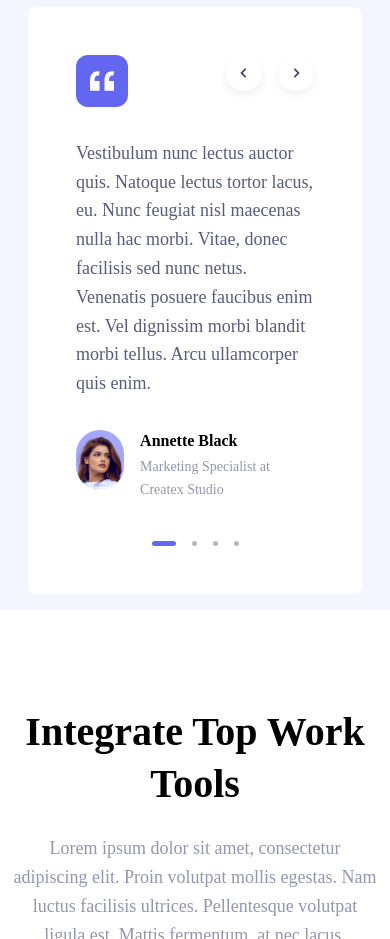
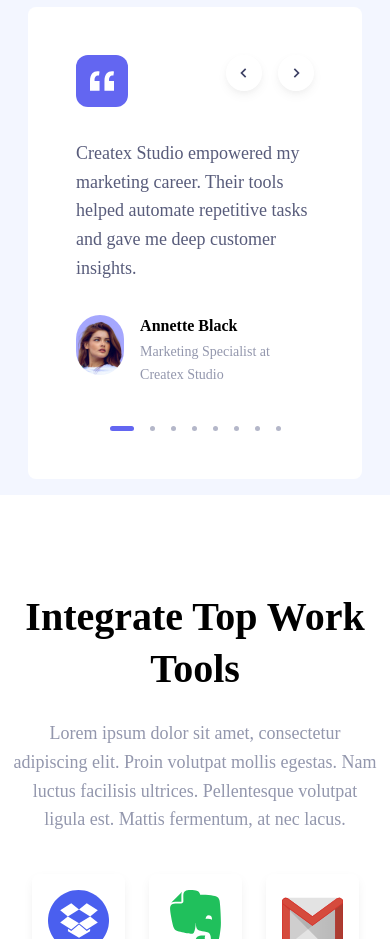
Before and after one commit to sathishvisar/react-silicon-landing, a React (Create React App) app: page / in a window 390 px wide. Shown: the part 7440-8379 px from the top of the page. Built offline with nearby package versions, Linux system fonts and the light colour scheme.

Commit message:
[fix] hero section animation fix

```diff
--- a/src/components/organisms/HeroSection/index.tsx
+++ b/src/components/organisms/HeroSection/index.tsx
@@ -32,7 +32,7 @@ const HeroSection: React.FC = () => {
   return (<>
     <section className="relative pt-24 bg-contain bg-right bg-no-repeat -z-10">
       <div className="container mx-auto flex justify-between grid grid-cols-12">
-        <div className="col-span-12 xl:col-span-5 flex-wrap h-full pt-5 mt-4">
+        <div className="col-span-12 lg:col-span-7 xl:col-span-6 flex-wrap h-full pt-5 mt-4">
           <div className="w-full px-4 lg:px-0">
             <div className="flex-1 text-center lg:text-left">
               <Display variant="d4" className="mb-8 pt-5">
@@ -66,7 +66,7 @@ const HeroSection: React.FC = () => {
             </div>
           </div>
         </div>
-        <div className="col-span-7 flex h-full -mt-8 hidden lg:block"
+        <div className="col-span-12 lg:col-span-5 xl:col-span-6 flex h-full -mt-8 hidden lg:block"
           onMouseMove={handleMouseMove}
           onMouseLeave={handleMouseLeave}>
           <div className="absolute top-12 right-0 h-full -z-10 bg-no-repeat bg-right left-1/2 w-1/2 bg-cover md:bg-contain lg:bg-contain absolute -mr-12 lg:-mt-12"
--- a/src/components/organisms/Testimonial/data.ts
+++ b/src/components/organisms/Testimonial/data.ts
@@ -1,28 +1,60 @@
-import UserPicture from '@/assets/images/user-picture.png'
+import UserPicture from "@/assets/images/user-picture.png";
 
 export const TestimonialsData = [
   {
     name: 'Annette Black',
     role: 'Marketing Specialist at Createx Studio',
-        description: 'Vestibulum nunc lectus auctor quis. Natoque lectus tortor lacus, eu. Nunc feugiat nisl maecenas nulla hac morbi. Vitae, donec facilisis sed nunc netus. Venenatis posuere faucibus enim est. Vel dignissim morbi blandit morbi tellus. Arcu ullamcorper quis enim.',
-        picture: UserPicture
+    description:
+      'Createx Studio empowered my marketing career. Their tools helped automate repetitive tasks and gave me deep customer insights.',
+    picture: UserPicture,
   },
   {
     name: 'John Doe',
-        role: 'Marketing Specialist at Createx Studio',
-        description: 'Vestibulum nunc lectus auctor quis. Natoque lectus tortor lacus, eu. Nunc feugiat nisl maecenas nulla hac morbi. Vitae, donec facilisis sed nunc netus. Venenatis posuere faucibus enim est. Vel dignissim morbi blandit morbi tellus. Arcu ullamcorper quis enim.',
-        picture: UserPicture
+    role: 'Product Manager at PixelCorp',
+    description:
+      'Thanks to this platform, our product development is smoother and our collaboration has significantly improved across teams.',
+    picture: UserPicture,
   },
   {
-        name: 'Lorem ipsum',
-        role: 'Marketing Specialist at Createx Studio',
-        description: 'Vestibulum nunc lectus auctor quis. Natoque lectus tortor lacus, eu. Nunc feugiat nisl maecenas nulla hac morbi. Vitae, donec facilisis sed nunc netus. Venenatis posuere faucibus enim est. Vel dignissim morbi blandit morbi tellus. Arcu ullamcorper quis enim.',
-        picture: UserPicture
+    name: 'Jane Smith',
+    role: 'UI/UX Designer at BrightSoft',
+    description:
+      'Designing interfaces is easier when feedback is quick and seamless. I love how this tool helps us stay creative and on track.',
+    picture: UserPicture,
   },
   {
-        name: 'The Rock',
-        role: 'Marketing Specialist at Createx Studio',
-        description: 'Vestibulum nunc lectus auctor quis. Natoque lectus tortor lacus, eu. Nunc feugiat nisl maecenas nulla hac morbi. Vitae, donec facilisis sed nunc netus. Venenatis posuere faucibus enim est. Vel dignissim morbi blandit morbi tellus. Arcu ullamcorper quis enim.',
-        picture: UserPicture
-    }
-]
+    name: 'Michael Lee',
+    role: 'Software Engineer at DevSolutions',
+    description:
+      'The integration capabilities and the fast performance have made our deployment pipelines faster and more reliable.',
+    picture: UserPicture,
+  },
+  {
+    name: 'Sara Martinez',
+    role: 'Digital Marketer at GrowthWave',
+    description:
+      'We’ve seen a 40% increase in lead conversions thanks to the A/B testing and campaign management tools provided.',
+    picture: UserPicture,
+  },
+  {
+    name: 'Daniel Kim',
+    role: 'Data Analyst at InsightLab',
+    description:
+      'Analyzing campaign performance is so much more intuitive now. I can extract reports with actionable insights in seconds.',
+    picture: UserPicture,
+  },
+  {
+    name: 'Emily Zhang',
+    role: 'Customer Success Lead at Helpify',
+    description:
+      'This platform makes client communication and onboarding a breeze. Our NPS score has improved dramatically.',
+    picture: UserPicture,
+  },
+  {
+    name: 'Robert Wilson',
+    role: 'Project Lead at AgileWorks',
+    description:
+      'Managing multiple teams and deadlines is no longer a stress point. The dashboards and task tracking are a game-changer.',
+    picture: UserPicture,
+  },
+];
--- a/src/components/organisms/Testimonial/index.tsx
+++ b/src/components/organisms/Testimonial/index.tsx
@@ -33,7 +33,7 @@ const Testmonial: React.FC = () => {
                         <BodyText variant="body-xxl" className="font-manrope">users are taking advantage of our Task Manager Tool. It’s a new transparent and efficient way to organize all of your daily tasks.</BodyText>
                     </div>
                     <div className="col-span-12 lg:col-span-6 bg-white p-12 rounded-lg place-content-center">
-                        <div className="flex justify-between mb-8">
+                        <div className="flex justify-between mb-8 transition-all duration-300 ease-in-out">
                             <span className="flex w-[52px] h-[52px] items-center place-content-center bg-primary-brand rounded-xl"><Icon name="IconDoubleQuotes" /></span>
                             <div className="flex gap-4">
                                 <span onClick={()=>{togglePrev()}} className="cursor-pointer flex w-[36px] h-[36px] items-center place-content-center shadow-sm rounded-full"><Icon name="IconChevronLeft" /></span>
@@ -41,7 +41,7 @@ const Testmonial: React.FC = () => {
                             </div>
                         </div>
                         <BodyText variant="body-l" className="text-gray-700 mb-8" >{activeTesimonial.description}</BodyText>
-                        <div className="flex gap-4 mb-10">
+                        <div className="flex gap-4 mb-10 transition-all duration-300 ease-in-out">
                             <div>
                                 <img src={activeTesimonial.picture} alt="userPicture" className="w-[60px] h-[60px] rounded-full object-cover" />
                             </div>
@@ -52,7 +52,7 @@ const Testmonial: React.FC = () => {
                         </div>
                         <div className="flex place-content-center gap-4">
                             { TestimonialsData.map ((item, index) => {
-                                return <span key={index} className={`flex h-[5px] rounded-full ${active === index ? 'w-[24px] bg-primary-brand' : 'w-[5px] bg-gray-500' }`}></span>
+                                return <span key={index} className={`flex h-[5px] rounded-full transition-all duration-300 ease-in-out  ${active === index ? 'w-[24px] bg-primary-brand' : 'w-[5px] bg-gray-500' }`}></span>
                             })}
                         </div>
                     </div>
--- a/src/components/organisms/WebFooter/index.tsx
+++ b/src/components/organisms/WebFooter/index.tsx
@@ -72,7 +72,7 @@ const WebFooter: React.FC = () => {
                     </div>
                 </div>
             </div>
-            <div className='col-span-12 mt-16 text-center lg:text-right'>
+            <div className='col-span-12 mt-16 text-center lg:text-left'>
                 <BodyText variant='body-s' className='text-gray-600'>
                     2021. All rights reserved. Silicon Template
                 </BodyText>
--- a/src/hooks/useBreakpoint.ts
+++ b/src/hooks/useBreakpoint.ts
@@ -21,14 +21,13 @@ export function useBreakpoint() {
     return () => window.removeEventListener('resize', handleResize);
   }, []);
 
-  return bp; // 'sm' | 'md' | 'lg' | 'xl' | '2xl'
+  return bp;
 }
 
 
 function getBreakpoint(width: number): keyof typeof breakpoints {
-  // loop from largest → smallest
   for (const [label, min] of Object.entries(breakpoints)) {
     if (width >= min) return label as keyof typeof breakpoints;
   }
-  return 'sm'; // fallback
+  return 'sm';
 }
```
Lines whose indentation alone changed are shown as unchanged.
